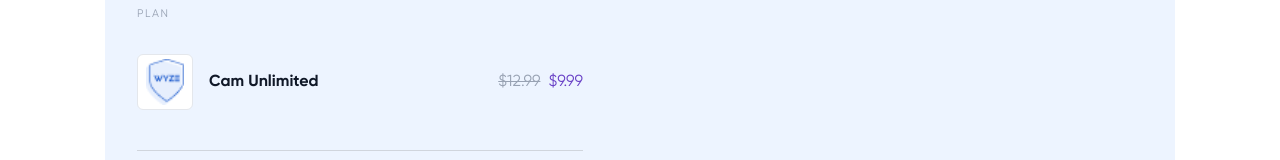
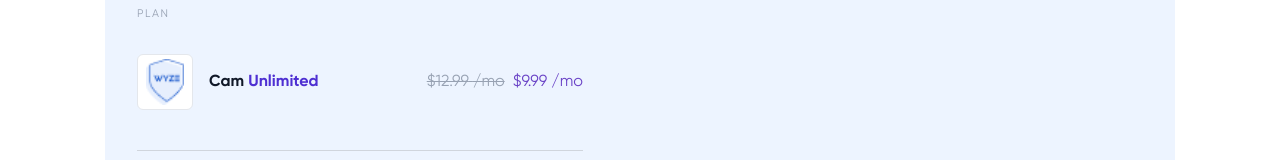
Before and after one commit to yahiashawky/bundle-builder, a React (Vite) app: page / in a window 1280 px wide. Shown: the part 1646-1806 px from the top of the page. Built offline with nearby package versions, Linux system fonts and the light colour scheme.

Commit message:
feat: update ProductInfo and ReviewItem components to display "Cam Unlimited" with special styling

```diff
--- a/src/components/product/ProductInfo.jsx
+++ b/src/components/product/ProductInfo.jsx
@@ -1,9 +1,15 @@
 function ProductInfo({ title, description, learnMore }) {
   return (
     <div className="flex flex-col gap-2">
-      <h3 className="text-[16px] font-semibold leading-none tracking-[0.6px] text-[#101828]">
-        {title}
-      </h3>
+      {title === "Cam Unlimited" ? (
+        <h4 className="text-[16px] font-semibold">
+          Cam <span className="text-[#4E2FD2]">Unlimited</span>
+        </h4>
+      ) : (
+        <h3 className="text-[16px] font-semibold leading-none tracking-[0.6px] text-[#101828]">
+          {title}
+        </h3>
+      )}
 
       <p className="text-[14px] leading-[130%] tracking-[0.6px] text-[#667085]">
         {description}
--- a/src/components/review/ReviewItem.jsx
+++ b/src/components/review/ReviewItem.jsx
@@ -19,9 +19,15 @@
         />
 
         <div className="space-y-1">
-          <h4 className="text-[16px] font-semibold text-[#101828]">
-            {item.title}
-          </h4>
+          {item.title === "Cam Unlimited" ? (
+            <h4 className="text-[16px] font-semibold">
+              Cam <span className="text-[#4E2FD2]">Unlimited</span>
+            </h4>
+          ) : (
+            <h4 className="text-[16px] font-semibold text-[#101828]">
+              {item.title}
+            </h4>
+          )}
 
           {item.variant && (
             <p className="text-[14px] text-[#667085]">{item.variant.label}</p>
@@ -44,6 +50,7 @@
           variant="review"
           price={item.total}
           compareAtPrice={item.totalCompare}
+          suffix={item.category === "plans" ? "/mo" : ""}
         />
       </div>
     </div>
```
